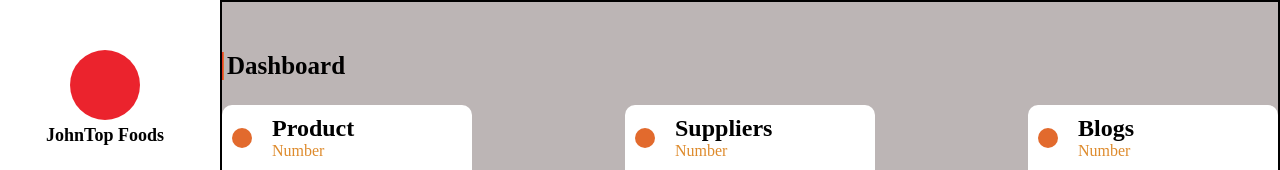
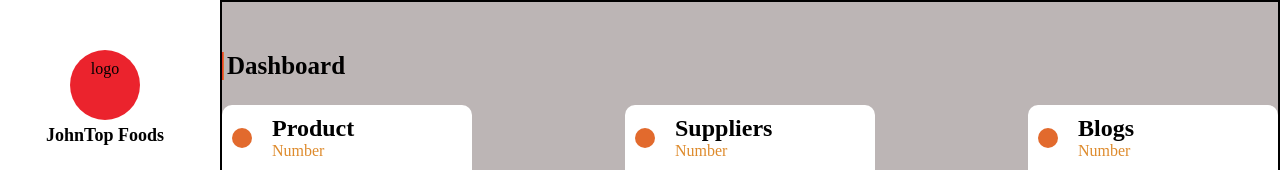
Before and after one commit to Davprincecode/johntopfoods, a React (Vite) app: page /mart in a window 1280 px wide. Shown: the top 170 px of the page. Built offline with nearby package versions, Linux system fonts and the light colour scheme.

Commit message:
logo added

```diff
--- a/src/inventory/SideMenu.tsx
+++ b/src/inventory/SideMenu.tsx
@@ -134,7 +134,7 @@ interface Props {
 <div className="sideNavLogoContainer">
 <a href="{{ route('index') }}">
  <div className="sideNavLogo">
-    {/* <img src="{{ asset('images/johntopLogo.png') }}" alt=""> */}
+    logo
  </div>
 </a>
  <p>JohnTop Foods</p>
```
